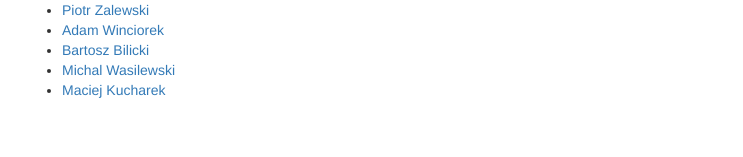
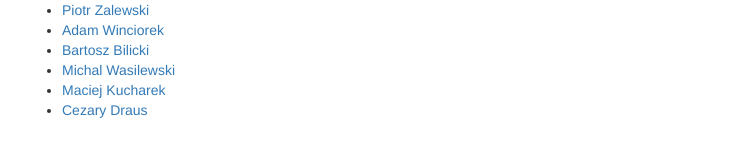
Before and after one commit to microhackathon-2015-03-juglodz/microhackathon-2015-03-juglodz.github.io, a Jekyll site: the page built from index.md, in a window 1280 px wide and 900 px high, scrolled down 2889 px. Shown: the part 735-892 px from the top of the window, without its empty margins (268-1011 px from the left). Built offline with Jekyll 4.4.1, drawn with Linux system fonts in a browser that asks for light colours; Markdown is read by kramdown in place of the engine named in the settings.

Commit message:
Update attendees.yml

```diff
--- a/_data/attendees.yml
+++ b/_data/attendees.yml
@@ -35,3 +35,6 @@
 
 - name: Maciej Kucharek
   github_username: mkucharek
+
+- name: Cezary Draus
+  github_username: cezary-draus
```
